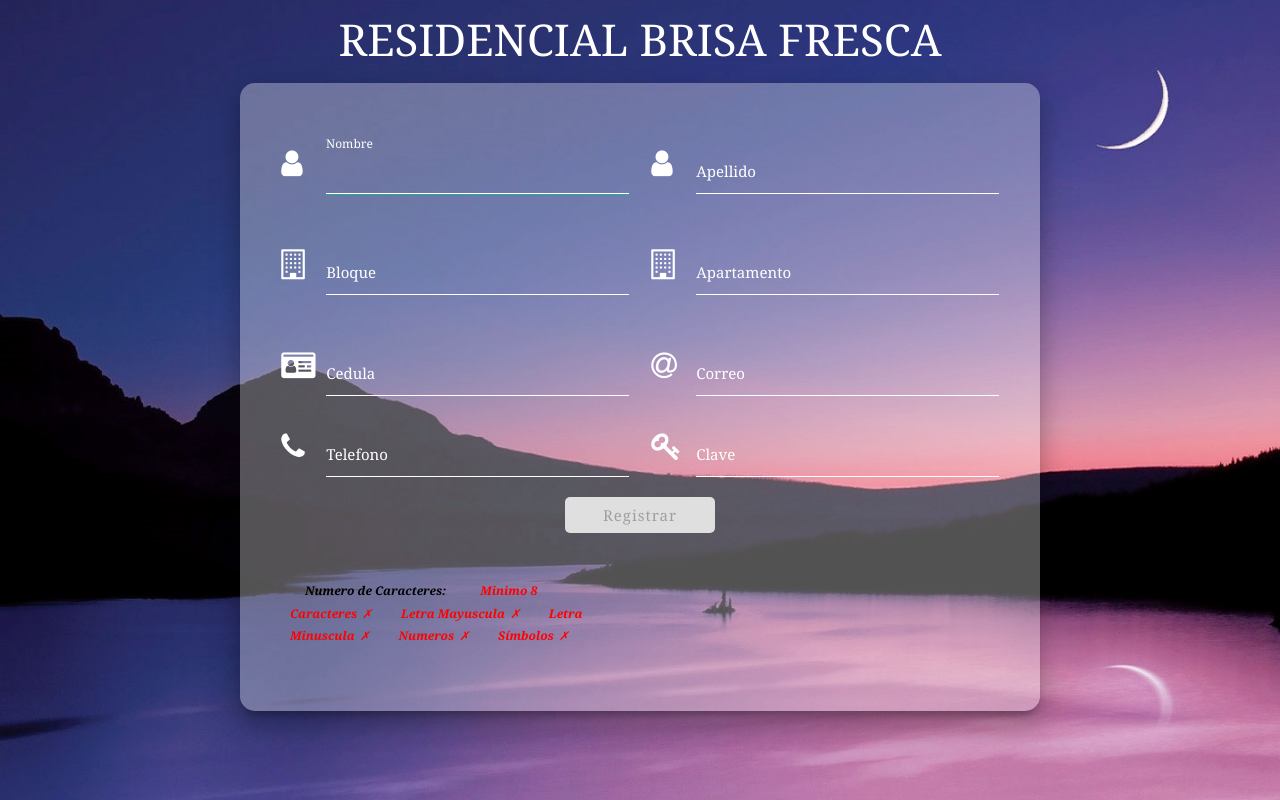
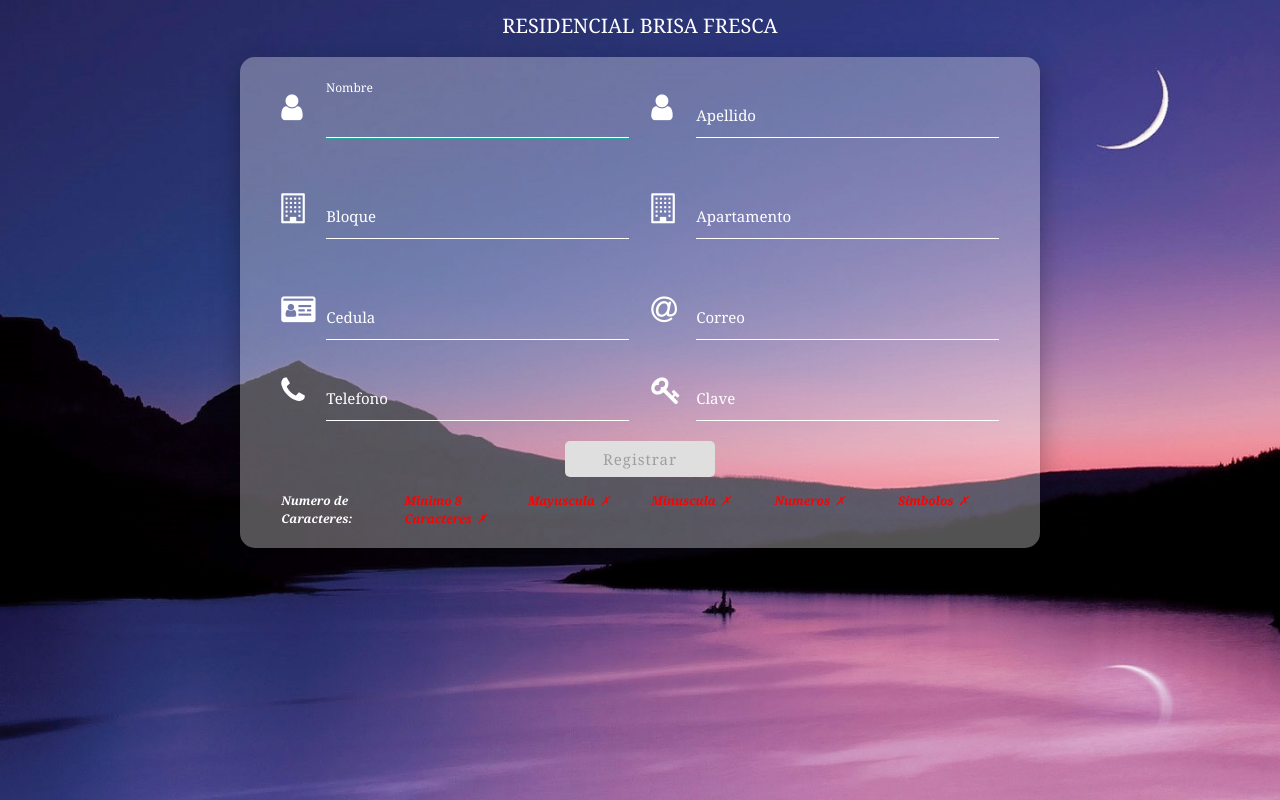
Before and after one commit to RaynerHM/envResidencial, a Django app: template projectResidencial/templates/registro_residente.html in a window 1280 px wide. Run offline with Django 3.2, Linux system fonts and the light colour scheme; the template is opened without the code that fills it, so the values that code supplies are empty.

Commit message:
Nuevos cambios en el Front End de Registro de Personas

```diff
--- a/projectResidencial/static/prueba.js
+++ /dev/null
@@ -1,25 +0,0 @@
-$(document).ready(function() {
-    $("#telefono").keydown(function() {
-        var asd = $(this).val();
-
-        if (asd.length == 3) {
-            asd = asd + "-";
-            $('#telefono').val(asd);
-        } else if (asd.length == 7) {
-            asd = asd + "-";
-            $('#telefono').val(asd);
-        }
-    });
-    $("#cedula").keydown(function() {
-        var asd = $(this).val();
-
-        if (asd.length == 3) {
-            asd = asd + "-";
-            $('#cedula').val(asd);
-        } else if (asd.length == 11) {
-            asd = asd + "-";
-            $('#cedula').val(asd);
-        }
-    });
-
-});
--- a/projectResidencial/static/style.css
+++ b/projectResidencial/static/style.css
@@ -288,15 +312,23 @@ nav .nav-wrapper i {
     }
 }
 
+@media only screen and (min-width: 1200px) {
+    #residente .fondo {
+        background-color: rgba(255, 255, 255, 0.32);
+        width: 800px;
+        border-radius: 15px;
+        padding: 0 30px;
+    }
+}
+
 #message {
-    color: #000;
+    /* color: #000;
+    padding: 20px; */
     position: relative;
-    padding: 20px;
     margin-top: 10px;
 }
 
 #message i {
-    padding: 15px;
     font-size: 15px;
 }
 
--- a/projectResidencial/templates/registro_residente.html
+++ b/projectResidencial/templates/registro_residente.html
@@ -61,7 +61,7 @@
                 <!--  Cedula Propietario o Inquilino  -->
                 <div class="input-field col m6 s12">
                     <i class="prefix fa fa-id-card fa-3x"></i>
-                    <input id="cedula" name="cedula" type="text" required autocomplete="off">
+                    <input id="cedula" name="cedula" type="text" maxlength="13" required autocomplete="off">
                     <label for="cedula" class="active">Cedula</label>
                 </div>
 
@@ -75,7 +75,7 @@
                 <!--  Telefono Propietario o Inquilino  -->
                 <div class="input-field col m6 s12">
                     <i class="prefix fa fa-phone fa-3x"></i>
-                    <input id="telefono" name="telefono" type="text" required autocomplete="off">
+                    <input id="telefono" name="telefono" type="text" maxlength="12" required autocomplete="off">
                     <label for="telefono" class="active">Telefono</label>
                 </div>
 
@@ -93,15 +93,14 @@
 
             </form>
 
-
-            <div id="message" class="col m6 s12">
+            <div id="message" class="row">
                 <ul>
-                    <i id="lengthCounter"><b>Numero de Caracteres:</b></i>
-                    <i id="PSWlength" class="invalid"><b>Minimo 8 Caracteres</b></i>
-                    <i id="upper" class="invalid"><b>Letra Mayuscula</b></i>
-                    <i id="lower" class="invalid"><b>Letra Minuscula</b></i>
-                    <i id="number" class="invalid"><b>Numeros</b></i>
-                    <i id="symbol" class="invalid"><b>Símbolos</b></i>
+                    <i id="lengthCounter" class="col m2 s12"><b>Numero de Caracteres:</b></i>
+                    <i id="PSWlength" class="col m2 s12 invalid"><b>Minimo 8 Caracteres</b></i>
+                    <i id="upper" class="col m2 s12 invalid"><b>Mayuscula</b></i>
+                    <i id="lower" class="col m2 s12 invalid"><b>Minuscula</b></i>
+                    <i id="number" class="col m2 s12 invalid"><b>Numeros</b></i>
+                    <i id="symbol" class="col m2 s12 invalid"><b>Símbolos</b></i>
                 </ul>
             </div>
         </div>
```
Also changed, not shown: other parts of projectResidencial/static/style.css (+31 -7 lines), projectResidencial/static/style.js (+30 -8 lines).
